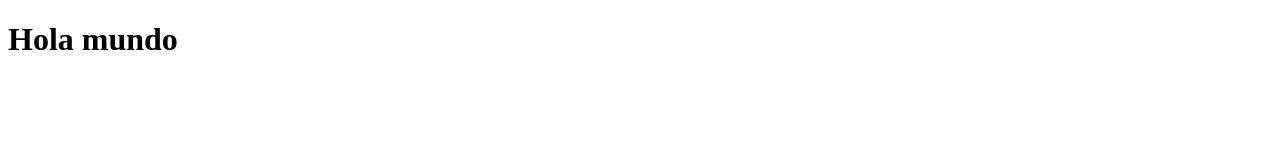
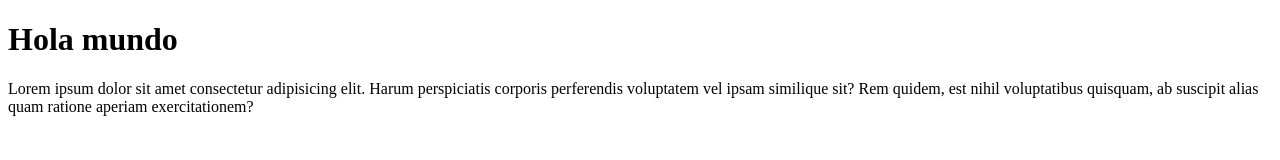
Before and after one commit to FutureSkillMH/pruebagit, a plain HTML site: page pruebapra.html in a window 1280 px wide. Drawn offline with Linux system fonts and the light colour scheme.

Commit message:
se agregó un párrafo con saludo

```diff
--- a/pruebapra.html
+++ b/pruebapra.html
@@ -8,6 +8,10 @@
 </head>
 <body>
     <h1>Hola mundo</h1>
+    <p>Lorem ipsum dolor sit amet consectetur adipisicing elit.
+        Harum perspiciatis corporis perferendis voluptatem vel
+        ipsam similique sit? Rem quidem, est nihil voluptatibus
+        quisquam, ab suscipit alias quam ratione aperiam exercitationem?</p>
 
 </body>
 </html>
```
